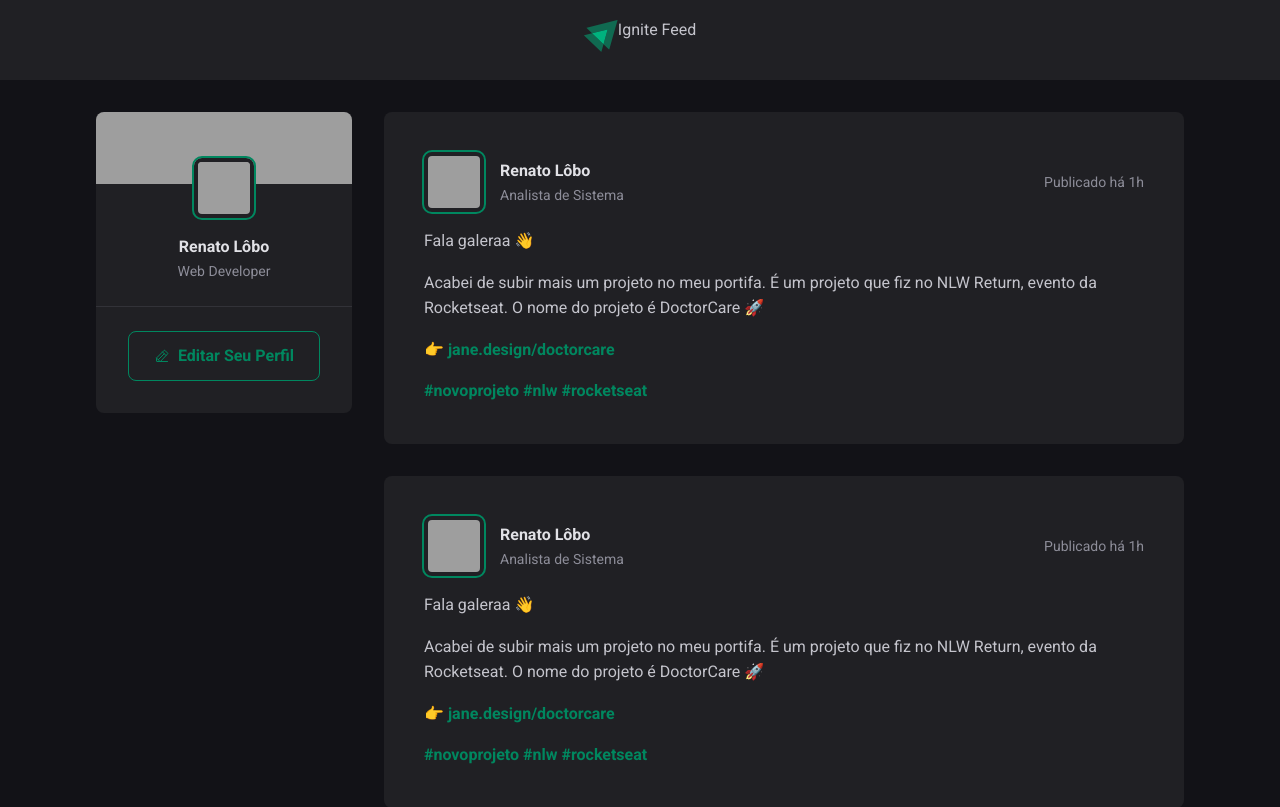
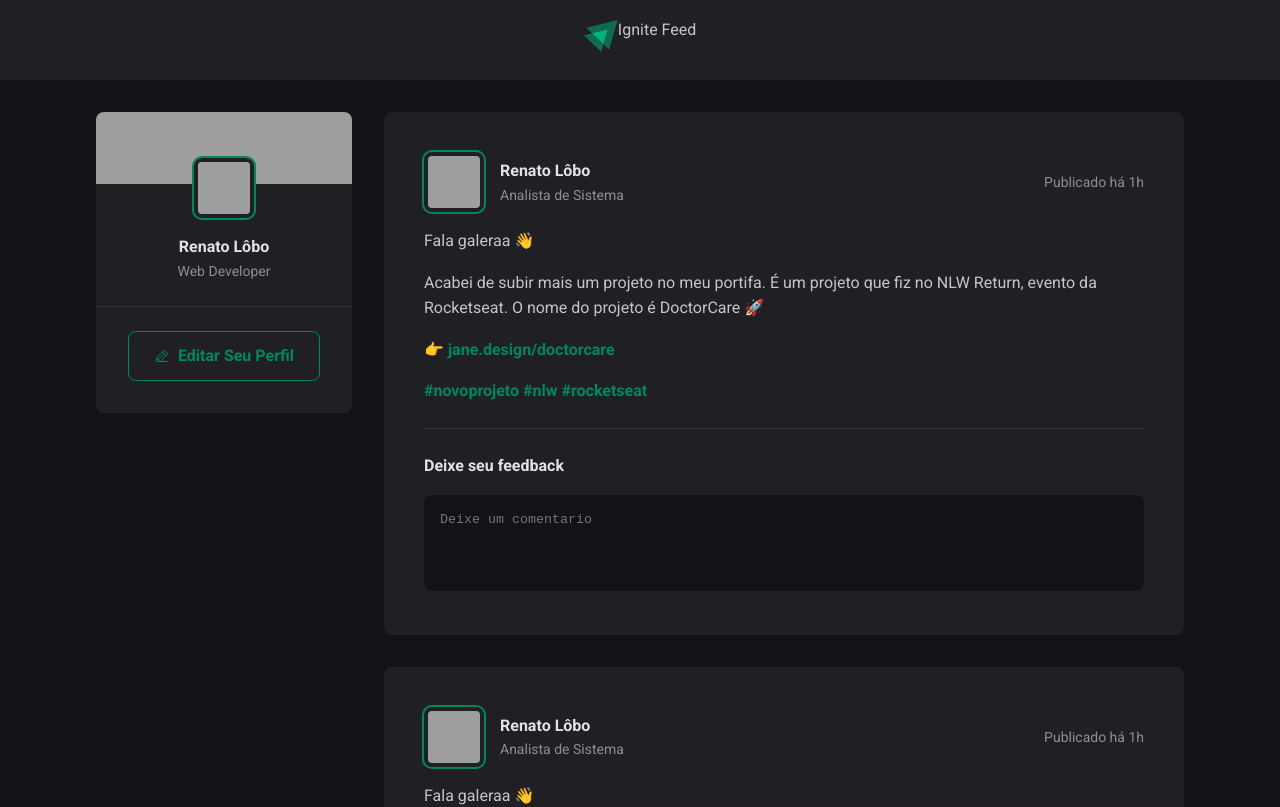
Before and after one commit to renatolobo1/01-fundamentos-reactjs, a React (Vite) app: page / in a window 1280 px wide. Shown: the top 807 px of the page. Built offline with nearby package versions, Linux system fonts and the light colour scheme; grey boxes are pictures that could not be loaded.

Commit message:
Component: comment

```diff
--- a/src/components/Post.jsx
+++ b/src/components/Post.jsx
@@ -27,6 +27,17 @@
                     </p>
             </div>
 
+            <form className={styles.commentForm}>
+                <strong>Deixe seu feedback</strong>
+                <textarea
+                    placeholder='Deixe um comentario'
+                />
+                <footer>
+                    <button type='submit'>Publicar</button>
+                </footer>
+
+            </form>
+
         </article>
     )
 }
--- a/src/components/Post.module.css
+++ b/src/components/Post.module.css
@@ -64,3 +64,56 @@
     color: var(--gray-400);
     line-height: 1.6;
 }
+
+.commentForm {
+    width: 100%;
+    margin-top: 1.5rem;
+    padding-top: 1.5rem;
+    border-top: 1px solid var(--gray-600);
+}
+
+.commentForm > strong {
+    line-height: 1.6;
+    color: var(--gray-100);
+}
+
+.commentForm textarea {
+    width: 100%;
+    background: var(--gray-900);
+    border:0;
+    resize: none;
+    height: 6rem;
+    padding: 1rem;
+    border-radius: 8px;
+    color: var(--gray-100);
+    line-height: 1.4;
+    margin-top: 1rem;
+}
+.commentForm footer {
+    visibility: hidden;
+    max-height: 0;
+}
+
+.commentForm:focus-within footer {
+    visibility: visible;
+    max-height: none;
+}
+
+.commentForm button[type=submit] {
+  padding: 1rem 1.5rem;
+  margin-top: 1rem;
+  border-radius: 8px;
+  border: 0;
+  background: var(--green-500);
+  color:var(--white);
+  border: 1px solid var(--green-500);
+  font-weight: bold;
+  cursor: pointer;
+  transition:color 0.1s, background-color 0.1s;
+
+
+}
+
+.commentForm button[type=submit]:hover {
+    background: var(--green-300);
+}
--- a/src/global.css
+++ b/src/global.css
@@ -10,7 +10,11 @@
 
   --green-300: #00b37e;
   --green-500: #00875f;
+}
 
+:focus {
+  outline: transparent;
+  box-shadow: 0 0 0 2px var(--green-500);
 }
 
 * {
```
